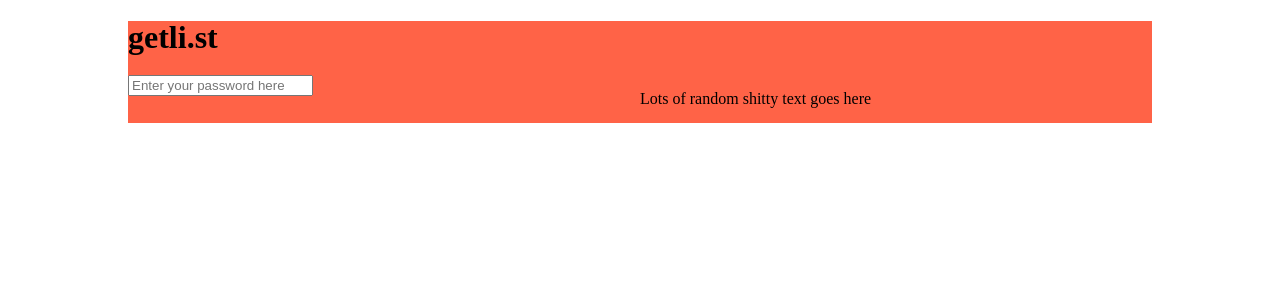
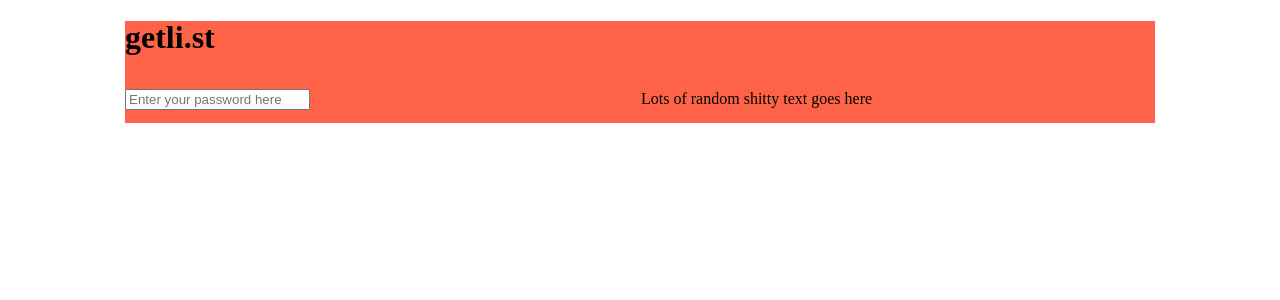
Before and after one commit to Stenkilde/getli.st, a PHP site: page / in a window 1280 px wide. Shown: the top 300 px of the page. Run offline with PHP 8.4, Linux system fonts and the light colour scheme; style sheets or scripts are compiled from the project's sources; some libraries are stand-ins or nearby versions.

Commit message:
Changed abit of the layout

```diff
--- a/scss/layout/_getlist.layout.scss
+++ b/scss/layout/_getlist.layout.scss
@@ -4,7 +4,7 @@
 
 .main-block {
 	width:100%;
-	max-width:1024px;
+	max-width:1030px;
 	margin:0 auto;
 	background-color: tomato;
 }
@@ -12,15 +12,13 @@
 .loginarea-module {
 	width:100%;
 	max-width:512px;
-	min-width:160px;
-	float:left;
+	display:inline-block;
 }
 
 .information-module {
 	width: 100%;
 	max-width: 512px;
-	min-width:160px;
-	float:right;
+	display: inline-block;
 }
 
 .clearfix {
```
